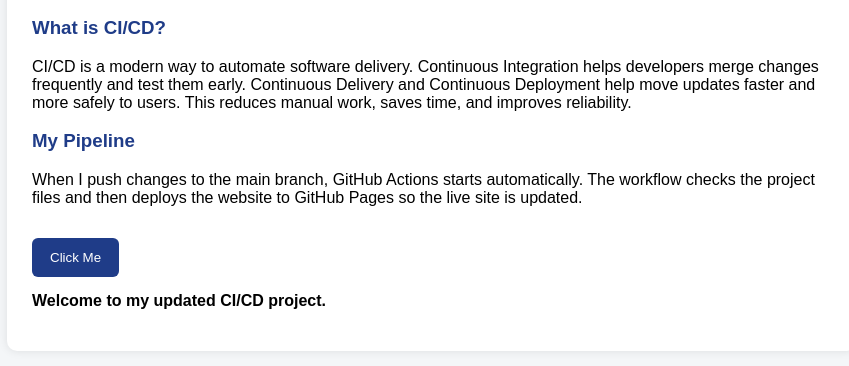
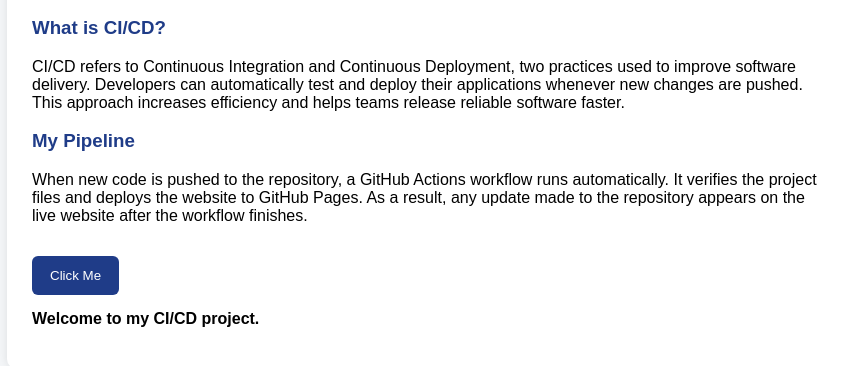
Before and after one commit to mona952002/cloud-beginner-cicd-pages-mona, a plain HTML site: page index.html in a window 1280 px wide. Shown: the part 176-542 px from the top of the page, without its empty margins (208-1057 px from the left). Drawn offline with Linux system fonts and the light colour scheme.

Commit message:
Initial project file

```diff
--- a/index.html
+++ b/index.html
@@ -14,24 +14,26 @@
     <section>
       <h3>What is CI/CD?</h3>
       <p>
-        CI/CD is a modern way to automate software delivery. Continuous Integration
-        helps developers merge changes frequently and test them early. Continuous
-        Delivery and Continuous Deployment help move updates faster and more safely
-        to users. This reduces manual work, saves time, and improves reliability.
+      CI/CD refers to Continuous Integration and Continuous Deployment,
+      two practices used to improve software delivery. Developers can
+      automatically test and deploy their applications whenever new
+      changes are pushed. This approach increases efficiency and helps
+      teams release reliable software faster.
       </p>
     </section>
 
     <section>
       <h3>My Pipeline</h3>
       <p>
-        When I push changes to the main branch, GitHub Actions starts automatically.
-        The workflow checks the project files and then deploys the website to
-        GitHub Pages so the live site is updated.
+      When new code is pushed to the repository, a GitHub Actions
+      workflow runs automatically. It verifies the project files and
+      deploys the website to GitHub Pages. As a result, any update made
+      to the repository appears on the live website after the workflow finishes.
       </p>
     </section>
 
     <button onclick="changeMessage()">Click Me</button>
-    <p id="demo">Welcome to my updated CI/CD project.</p>
+    <p id="demo">Welcome to my CI/CD project.</p>
   </div>
 
   <script src="script.js"></script>
```
